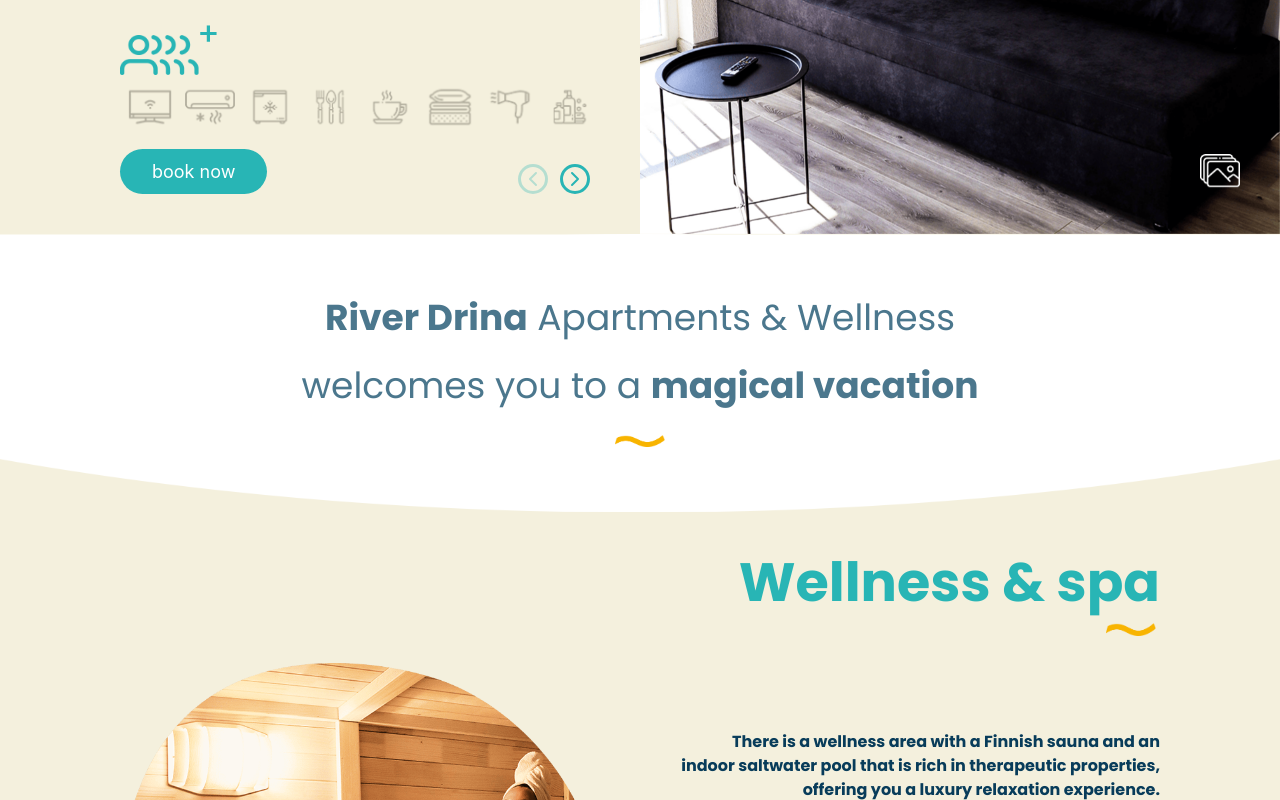
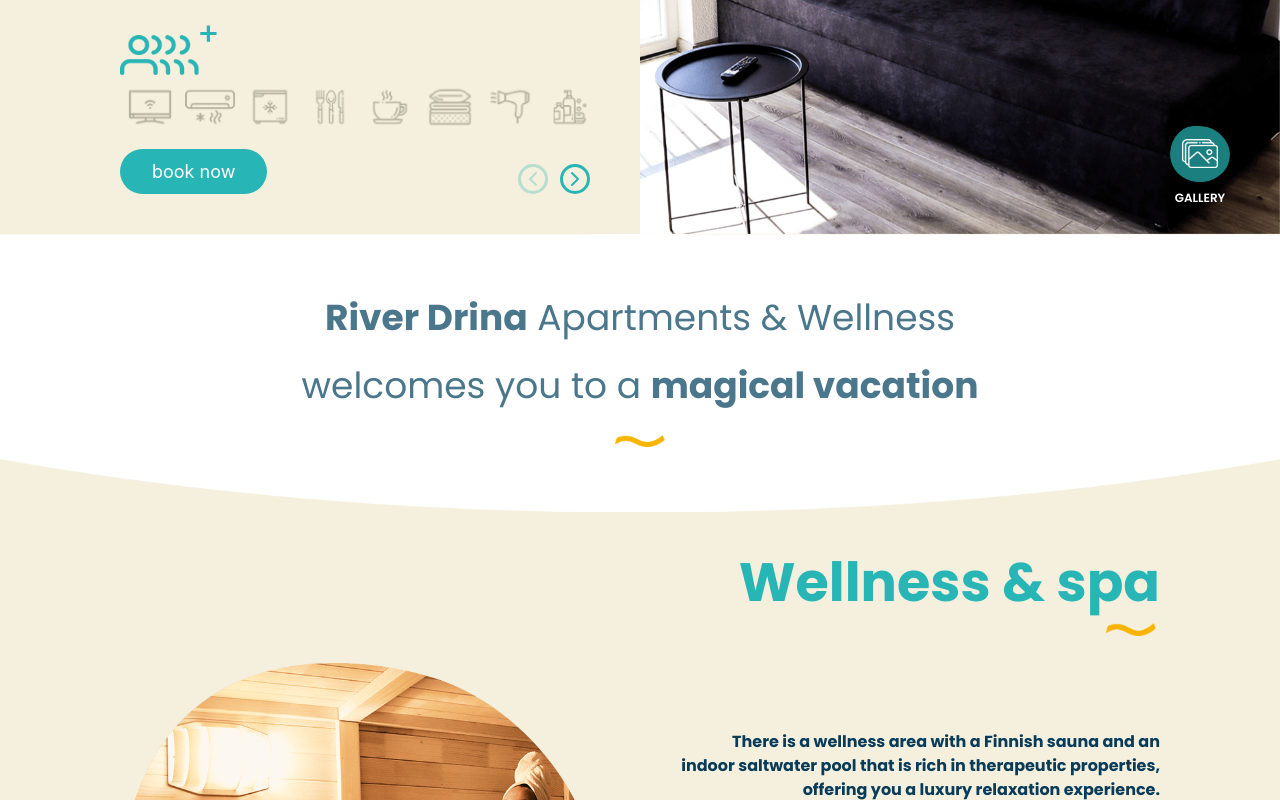
Before and after one commit to ekrehic/River-Drina, a Vue app: page /contact in a window 1280 px wide. Shown: the part 2180-2980 px from the top of the page. Built offline with nearby package versions, Linux system fonts and the light colour scheme.

Commit message:
corrections

```diff
--- a/src/assets/scss/base/buttons.scss
+++ b/src/assets/scss/base/buttons.scss
@@ -50,4 +50,42 @@
   &.is-yellow {
     background: #F8B400;
   }
+
+  &.is-yellow-shape {
+    background-image: url("../images/RiverDrina_yellow-shape.png");
+    background-size: contain;
+    background-repeat: no-repeat;
+    background-position: center;
+    padding: 0;
+    display: flex;
+    align-items: center;
+    justify-content: center;
+    width: 60px;
+    height: 60px;
+    background-color: transparent;
+
+    @media screen and (max-width: 768px) {
+      width: 45px;
+      height: 45px;
+    }
+  }
+
+  &.is-green-shape {
+    background-image: url("../images/RiverDrina_green-shape.png");
+    background-size: contain;
+    background-repeat: no-repeat;
+    background-position: center;
+    padding: 0;
+    display: flex;
+    align-items: center;
+    justify-content: center;
+    width: 60px;
+    height: 60px;
+    background-color: transparent;
+
+    @media screen and (max-width: 768px) {
+      width: 45px;
+      height: 45px;
+    }
+  }
 }
--- a/src/components/base/Footer.vue
+++ b/src/components/base/Footer.vue
@@ -20,7 +20,9 @@
         </a>
       </div>
       <div class="contact-mail">
-        info@riverdrina.ba
+        <a href="mailto:info@riverdrina.ba">
+          info@riverdrina.ba
+        </a>
       </div>
       <div class="copyright">
         <span>
@@ -121,8 +123,11 @@ export default Footer;
     }
 
     .contact-mail {
-      color: #8fd9a8;
       margin-bottom: 30px;
+
+      a {
+        color: #8fd9a8;
+      }
     }
 
     .copyright {
--- a/src/components/base/Gallery.vue
+++ b/src/components/base/Gallery.vue
@@ -1,5 +1,12 @@
 <template>
   <div class="gallery">
+    <div class="columns is-multiline m-0 gallery__preview p-r-40 p-l-40 is-hidden-mobile">
+      <div v-for="(image, i) in images" :key="`gallery-item-${i}`" class="column is-2">
+        <div class="gallery__preview__item" :class="currentIndex === i ? 'is-active' : ''" @click="setCurrent(i)">
+          <img :src="image" alt="Gallery Item"/>
+        </div>
+      </div>
+    </div>
     <div class="gallery__main">
       <div class="gallery__main__nav gallery__main__nav--prev" @click="previousImage">
         <svg-icons icon="chevronLeft" :width="42" :height="42" stroke="currentColor"/>
@@ -9,13 +16,6 @@
       </div>
       <div class="gallery__main__nav gallery__main__nav--next" @click="nextImage">
         <svg-icons icon="chevronRight" :width="42" :height="42"  stroke="currentColor"/>
-      </div>
-    </div>
-    <div class="columns is-multiline m-0 gallery__preview p-r-40 p-l-40 is-hidden-mobile">
-      <div v-for="(image, i) in images" :key="`gallery-item-${i}`" class="column is-2">
-        <div class="gallery__preview__item" :class="currentIndex === i ? 'is-active' : ''" @click="setCurrent(i)">
-          <img :src="image" alt="Gallery Item"/>
-        </div>
       </div>
     </div>
   </div>
--- a/src/components/sections/Apartments.vue
+++ b/src/components/sections/Apartments.vue
@@ -74,7 +74,7 @@
             <img :alt="`River Drina Apartment ${apartment.id}`" :src="apartment.cover"/>
           </slide>
         </carousel>
-        <div class="apartment__gallery-cta" @click="modals.gallery = true">
+        <div class="button is-green-shape apartment__gallery-cta" :content="$t(`gallery`)" @click="modals.gallery = true">
           <img src="@/assets/images/gallery_icon.png" alt="Apartment Gallery"/>
         </div>
       </div>
@@ -135,6 +135,7 @@ class Apartments extends Vue {
           require('@/assets/images/gallery/apartment-1/2.jpg'),
           require('@/assets/images/gallery/apartment-1/3.jpg'),
           require('@/assets/images/gallery/apartment-1/4.jpg'),
+          require('@/assets/images/gallery/apartment-1/5.jpg'),
         ],
         capacity: {
           img: require('@/assets/images/apartments/capacity_4.png'),
@@ -188,7 +189,6 @@ class Apartments extends Vue {
           require('@/assets/images/gallery/apartment-2/3.jpg'),
           require('@/assets/images/gallery/apartment-2/4.jpg'),
           require('@/assets/images/gallery/apartment-2/5.jpg'),
-          require('@/assets/images/gallery/apartment-2/6.jpg'),
           require('@/assets/images/gallery/apartment-2/7.jpg'),
         ],
         capacity: {
@@ -535,12 +535,39 @@ export default Apartments;
       .apartment__gallery-cta {
         cursor: pointer;
         position: absolute;
-        bottom: 40px;
-        right: 40px;
-        width: 40px;
+        bottom: 50px;
+        right: 50px;
+
+        @media screen and (max-width: 768px) {
+          bottom: 20px;
+          right: 10px;
+        }
+
+        img {
+          max-width: 60%;
+
+          @media screen and (max-width: 768px) {
+            max-width: 65%;
+          }
+        }
 
         &:hover {
-          transform: scale(1.05);
+          transform: scale(1.1);
+        }
+
+        &:after {
+          content: attr(content);
+          display: block;
+          text-transform: uppercase;
+          position: absolute;
+          top: calc(100% + 5px);
+          font-size: 12px;
+          color: #ffffff;
+          font-weight: 600;
+
+          @media screen and (max-width: 768px) {
+            display: none;
+          }
         }
       }
     }
--- a/src/components/sections/Location.vue
+++ b/src/components/sections/Location.vue
@@ -2,8 +2,10 @@
   <div id="location" class="location">
     <div class="columns is-multiline m-0">
       <div class="column is-12-tablet is-6-desktop column--map p-0 lh-0">
-        <img src="@/assets/images/RiverDrina_map.png" alt="map" class="is-hidden-touch">
-        <img src="@/assets/images/RiverDrina_map-mobile.png" alt="map" class="is-hidden-desktop">
+        <a href="https://goo.gl/maps/hjTLtGcn31tg8drWA" target="_blank">
+          <img src="@/assets/images/RiverDrina_map.png" alt="map" class="is-hidden-touch">
+          <img src="@/assets/images/RiverDrina_map-mobile.png" alt="map" class="is-hidden-desktop">
+        </a>
       </div>
       <div class="column is-12-tablet is-6-desktop has-text-right-desktop has-text-centered-touch column--location">
         <div class="location-info">
--- a/src/components/sections/Pool.vue
+++ b/src/components/sections/Pool.vue
@@ -17,7 +17,8 @@
           <img src="@/assets/images/pool/pool_cover.png" alt="About River Drina" class="is-hidden-touch"/>
         </div>
       </div>
-      <div class="pool__gallery-cta" @click="modals.gallery = true">
+      <div class=" button is-yellow-shape pool__gallery-cta" :content="$t(`gallery`)" @click="modals.gallery = true">
+
         <img src="@/assets/images/gallery_icon.png" alt="Pool Gallery"/>
       </div>
     </div>
@@ -159,14 +160,37 @@ export default Pool;
     transition: transform 400ms ease;
     position: absolute;
     z-index: 2;
-    max-width: 40px;
+    max-width: 100px;
 
     @media screen and (max-width: 1024px) {
       right: 25px;
     }
 
+    img {
+      max-width: 60%;
+
+      @media screen and (max-width: 768px) {
+        max-width: 65%;
+      }
+    }
+
     &:hover {
-      transform: scale(1.05);
+      transform: scale(1.1);
+    }
+
+    &:after {
+      content: attr(content);
+      display: block;
+      text-transform: uppercase;
+      position: absolute;
+      top: calc(100% + 5px);
+      font-size: 12px;
+      color: #ffffff;
+      font-weight: 600;
+
+      @media screen and (max-width: 768px) {
+        display: none;
+      }
     }
   }
 }
--- a/src/constants/locales/ba.ts
+++ b/src/constants/locales/ba.ts
@@ -96,7 +96,8 @@ same kupače, višestruke.</span>`,
         message: 'Poruka',
         firstName: 'Ime',
         lastName: 'Prezime',
-    }
+    },
+    gallery: 'galerija',
 }
 
 export default ba;
--- a/src/constants/locales/en.ts
+++ b/src/constants/locales/en.ts
@@ -20,10 +20,10 @@ const en = {
     },
     about: {
         title: 'About us',
-        p1: `River Drina Apartments &amp; Wellness, located in <span class="has-text-weight-bold">untouched nature,</span>, offers a unique experience by combining <span class="has-text-weight-bold">modern style</span> and <span class="has-text-weight-bold">authentic ambiance,.</span>, far away from the hustle and bustle of the city.`,
+        p1: `River Drina Apartments &amp; Wellness, located in <span class="has-text-weight-bold">untouched nature</span>, offers a unique experience by combining <span class="has-text-weight-bold">modern style</span> and <span class="has-text-weight-bold">authentic ambiance</span>, far away from the hustle and bustle of the city.`,
         p2: `The concept of <span class="has-text-weight-bold">River Drina Apartments &amp; Wellness</span> on beautiful rivers banks, is developed through worldwide travel experiences and studying the needs of <span class="has-text-weight-bold">body</span> and <span class="has-text-weight-bold">soul</span>, as well as the desire to invite you to explore our beautiful homeland and untouched nature.`,
         p3: `The complex has three <span class="has-text-weight-bold">luxuriously</span> equipped apartments with a capacity of 12 guests and a wellness center including a comfortable <span class="has-text-weight-bold">sauna</span> and an <span class="has-text-weight-bold">indoor saltwater pool.</span>`,
-        p4: `There is a spacious <span class="has-text-weight-bold">children’s playground</span> within the fenced area, while our <span class="has-text-weight-bold">romantic pergola</span> offers a beautiful view of the Drina River and includes a fireplace and barbecue for a completely <span class="has-text-weight-bold">hedonistički doživljaj.</span>`,
+        p4: `There is a spacious <span class="has-text-weight-bold">children’s playground</span> within the fenced area, while our <span class="has-text-weight-bold">romantic pergola</span> offers a beautiful view of the Drina River and includes a fireplace and barbecue for a completely <span class="has-text-weight-bold">hedonistic experience.</span>`,
         p5: `<span class="has-text-weight-bold">Free parking</span> is available on site, as well as a modern <span class="has-text-weight-bold">surveillance system.</span>`,
     },
     apartments: {
@@ -88,7 +88,8 @@ With its wealth, the Drina offers the possibility of boating but also swimming i
         message: 'Message',
         firstName: 'First name',
         lastName: 'Last name',
-    }
+    },
+    gallery: 'gallery',
 }
 
 export default en;
```
Also changed, not shown: src/assets/images/gallery/apartment-1/5.jpg (renamed from src/assets/images/gallery/apartment-2/6.jpg).
